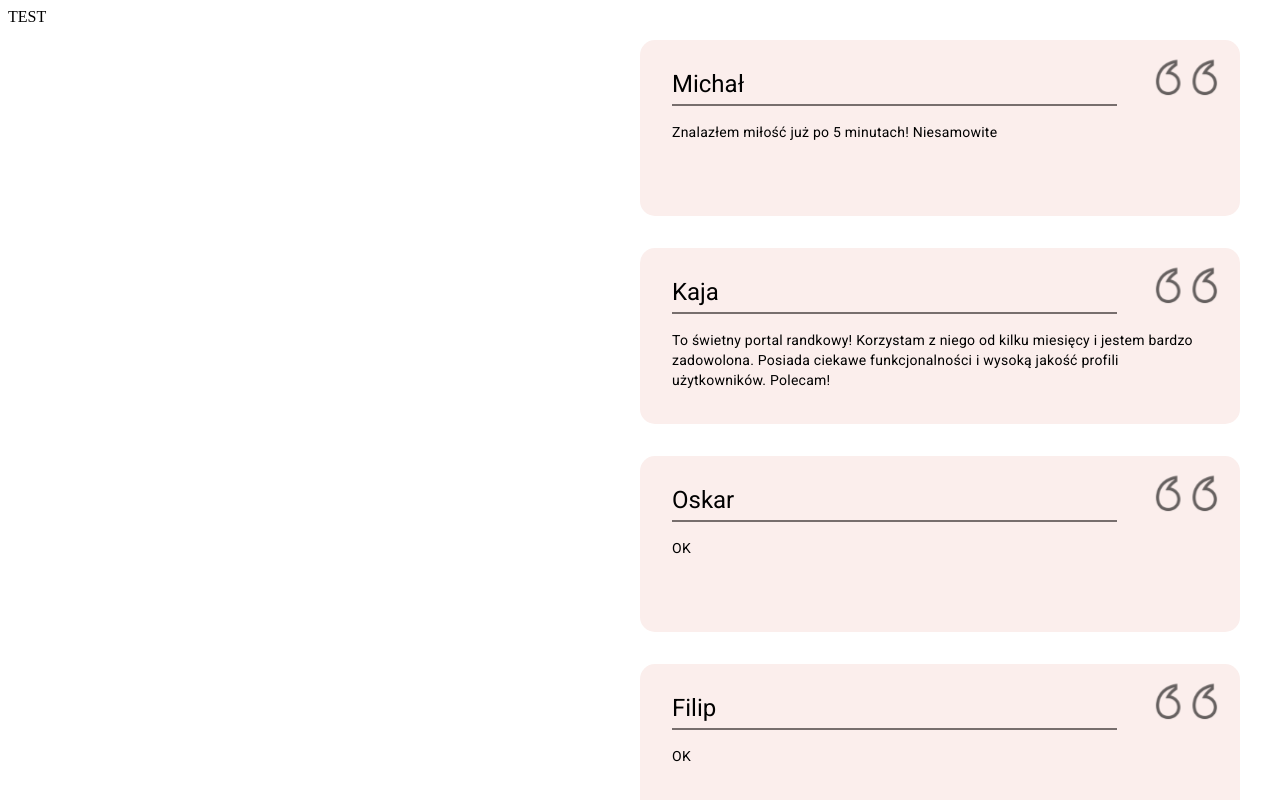
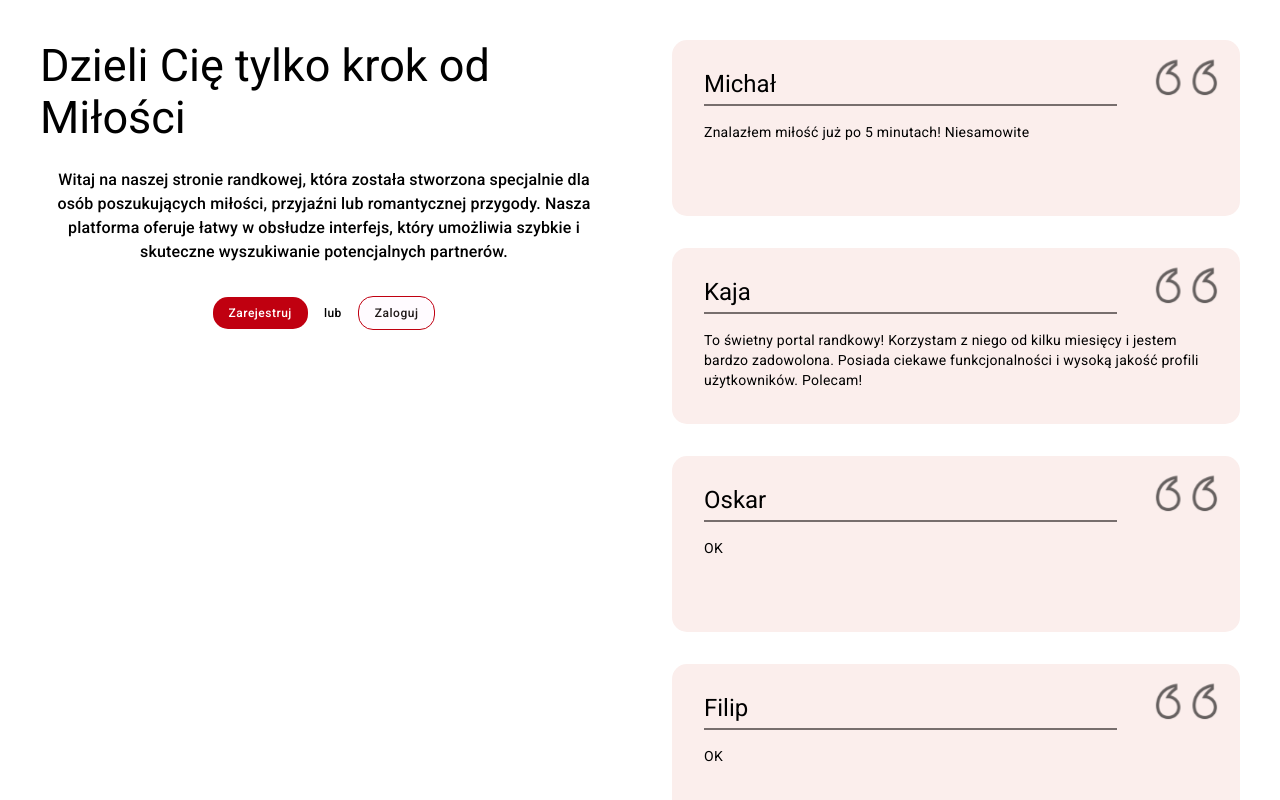
Before and after one commit to AndroBrain/PartnerFinderWWW, a React (Create React App) app: page / in a window 1280 px wide. Shown: the top 800 px of the page. Built offline with nearby package versions, Linux system fonts and the light colour scheme.

Commit message:
Setup Mission part of the HomePreview

```diff
--- /dev/null
+++ b/src/components/ButtonOutlined.js
@@ -0,0 +1,7 @@
+import "../styles/styles.css"
+
+export function ButtonOutlined({text, onClick, className}) {
+    return <div className={"button-outlined " + className} onClick={onClick}>
+        <span className="label-medium">{text}</span>
+    </div>
+}
--- a/src/pages/auth/login/LoginPage.js
+++ b/src/pages/auth/login/LoginPage.js
@@ -2,7 +2,7 @@ import "./../../../styles/styles.css"
 import {appName} from "../../../App";
 import {TextField} from "../../../components/TextField";
 import {useState} from "react";
-import {ButtonPrimary} from "../../../components/PrimaryButton";
+import {ButtonPrimary} from "../../../components/ButtonPrimary";
 import {Link} from "react-router-dom";
 
 export function LoginPage() {
--- a/src/pages/auth/register/RegisterPage.js
+++ b/src/pages/auth/register/RegisterPage.js
@@ -1,6 +1,6 @@
 import {useState} from "react";
 import {TextField} from "../../../components/TextField";
-import {ButtonPrimary} from "../../../components/PrimaryButton";
+import {ButtonPrimary} from "../../../components/ButtonPrimary";
 import {appName} from "../../../App";
 import DatePicker from "react-datepicker";
 import { registerLocale, setDefaultLocale } from  "react-datepicker";
--- a/src/pages/home/preview/HomePagePreview.js
+++ b/src/pages/home/preview/HomePagePreview.js
@@ -1,10 +1,21 @@
 import {OpinionCard} from "./OpinionCard";
+import {ButtonPrimary} from "../../../components/ButtonPrimary";
+import {ButtonOutlined} from "../../../components/ButtonOutlined";
+import {useNavigate} from "react-router-dom";
 
 export function HomePagePreview() {
+    const navigate = useNavigate()
+
 
     return <div className="flex-row">
-        <div className="flex-column flex-1">
-            <span>TEST</span>
+        <div className="flex-column flex-1 mission-section">
+            <span className="display-medium">Dzieli Cię tylko krok od Miłości</span>
+            <span className="title-medium mission-text">Witaj na naszej stronie randkowej, która została stworzona specjalnie dla osób poszukujących miłości, przyjaźni lub romantycznej przygody. Nasza platforma oferuje łatwy w obsłudze interfejs, który umożliwia szybkie i skuteczne wyszukiwanie potencjalnych partnerów.</span>
+            <div className="flex-row mission-auth-section">
+                <ButtonPrimary text="Zarejestruj" onClick={() => navigate("/register")}/>
+                <span className="label-medium mission-auth-or-text">lub</span>
+                <ButtonOutlined text="Zaloguj" onClick={() => navigate("/login")}/>
+            </div>
         </div>
 
         <div className="flex-column flex-1 opinions-section">
--- a/src/pages/survey/SurveyPage.js
+++ b/src/pages/survey/SurveyPage.js
@@ -1,7 +1,7 @@
 import "./../../styles/styles.css"
 import {SurveyQA} from "./SurveyQA";
 import {useState} from "react";
-import {ButtonPrimary} from "../../components/PrimaryButton";
+import {ButtonPrimary} from "../../components/ButtonPrimary";
 
 export function SurveyPage() {
     let [QAs, setQAs] = useState(mockQAs)
--- a/src/styles/styles.css
+++ b/src/styles/styles.css
@@ -114,6 +114,23 @@
     color: var(--md-sys-color-on-primary);
 }
 
+.button-outlined {
+    border-radius: 15px;
+    border: 1px solid var(--md-sys-color-primary);
+    background: var(--md-sys-color-surface);
+    text-align: center;
+    padding: 0 16px;
+    height: 32px;
+    display: flex;
+    align-items: center;
+    justify-content: center;
+    cursor: pointer;
+}
+
+.button-outlined span {
+    color: var(--md-sys-color-on-surface);
+}
+
 .form-control {
     box-sizing: border-box;
     width: 90%;
@@ -179,6 +196,26 @@
     margin-top: 16px;
 }
 
+.mission-section {
+    margin: 32px;
+    align-items: center;
+}
+
+.mission-text {
+    margin-top: 24px;
+    text-align: center;
+}
+
+.mission-auth-section {
+    margin-top: 32px;
+    align-items: center;
+}
+
+.mission-auth-or-text {
+    margin-left: 16px;
+    margin-right: 16px;
+}
+
 .opinions-section {
     margin: 32px;
 }
```
Also changed, not shown: src/components/ButtonPrimary.js (renamed from src/components/PrimaryButton.js).
